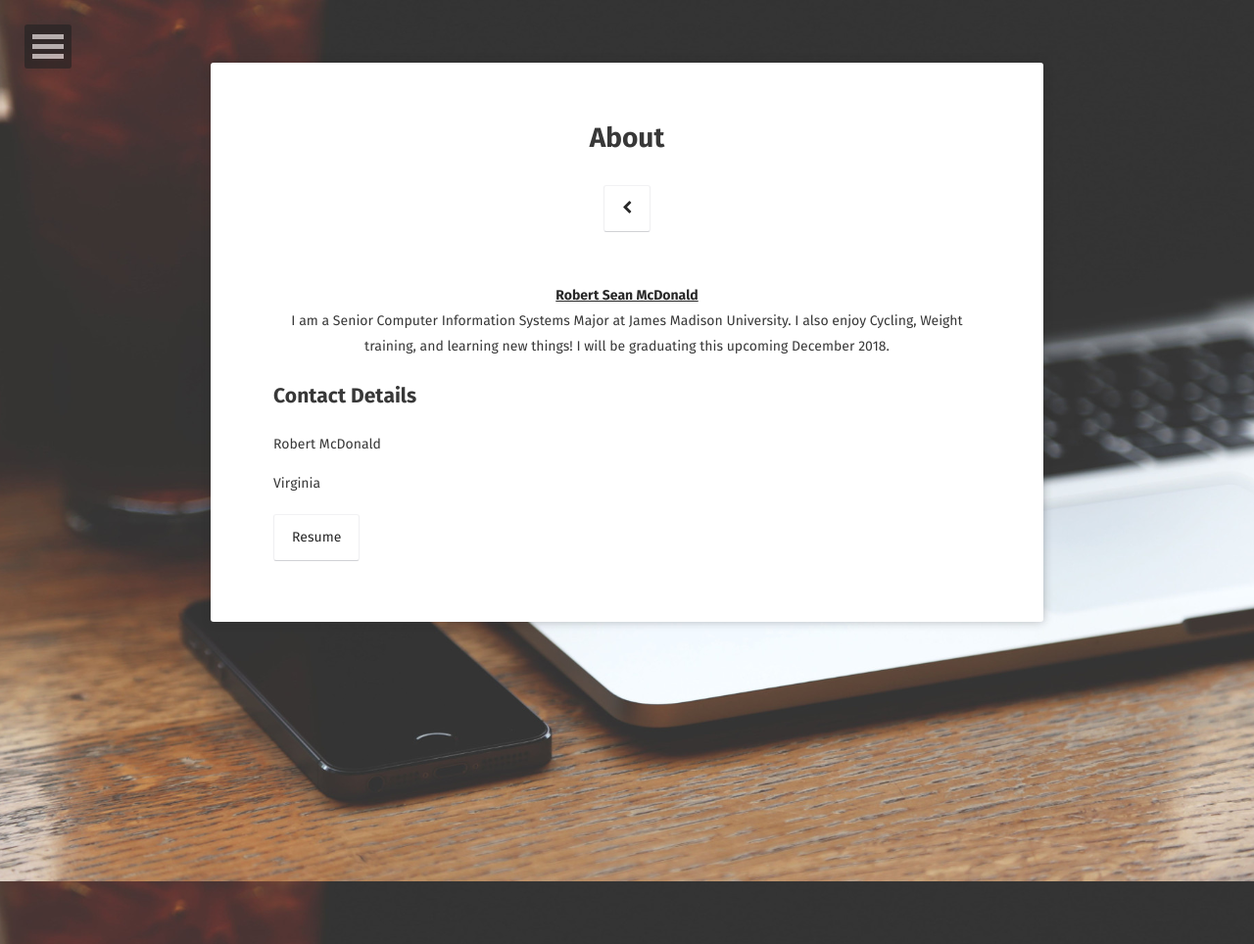
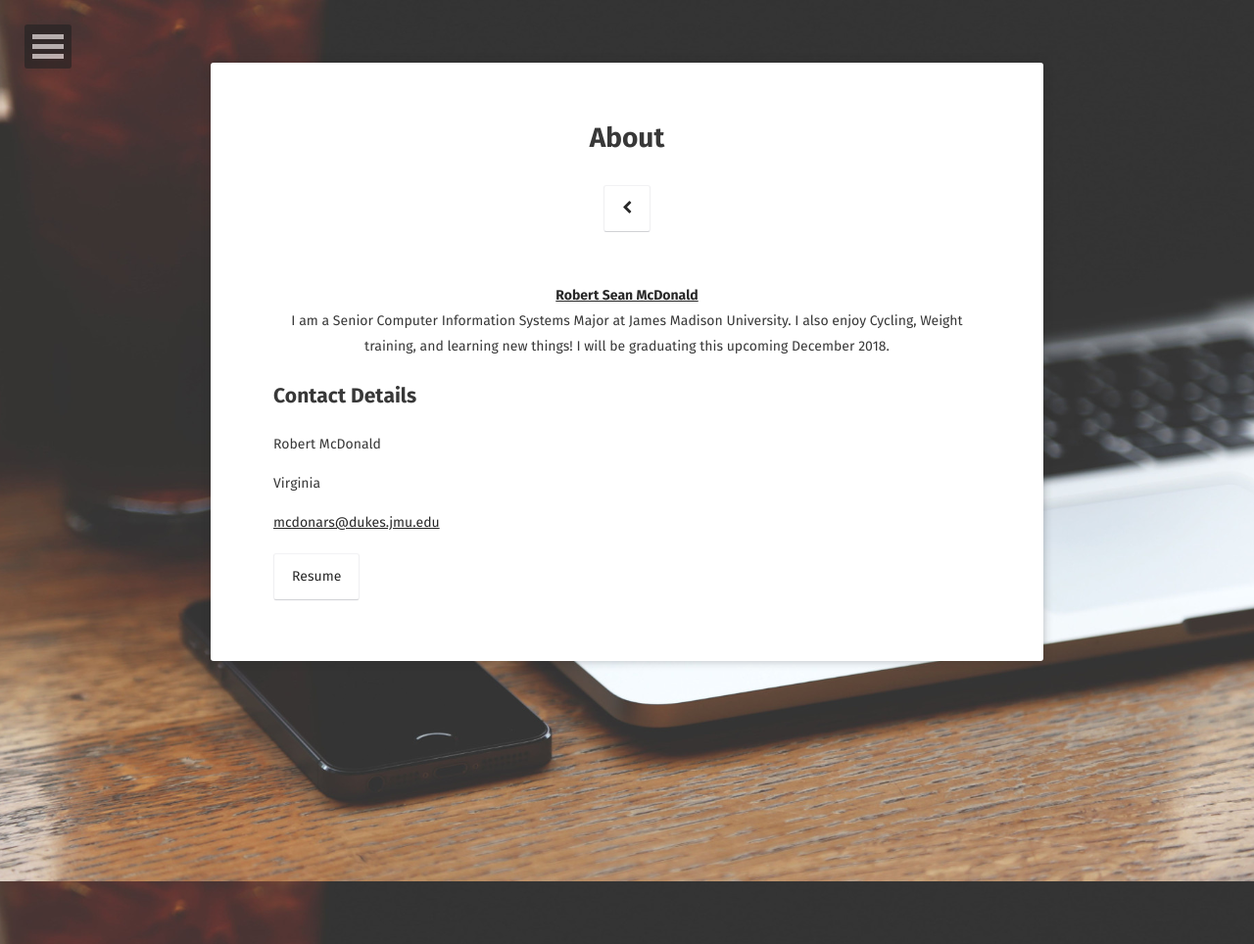
Before and after one commit to mcdonars/mcdonars.github.io, a Jekyll site: the page built from about/index.md, in a window 1280 px wide. Shown: the whole page at 98% size. Built offline with Jekyll 4.4.1, drawn with Linux system fonts in a browser that asks for light colours; some web fonts are replaced.

Commit message:
fixed email link

```diff
--- a/about/index.md
+++ b/about/index.md
@@ -14,6 +14,6 @@ comments: false
 
 <p>Robert McDonald</p>
 <p>Virginia</p>
-<a href="mailto:mcdonars@dukes.jmu.edu"></a>
+<a href="mailto:mcdonars@dukes.jmu.edu">mcdonars@dukes.jmu.edu</a>
 
 [Resume](https://github.com/mcdonars/mcdonars.github.io/blob/master/mcdonars_resume.pdf){: .btn}
```
